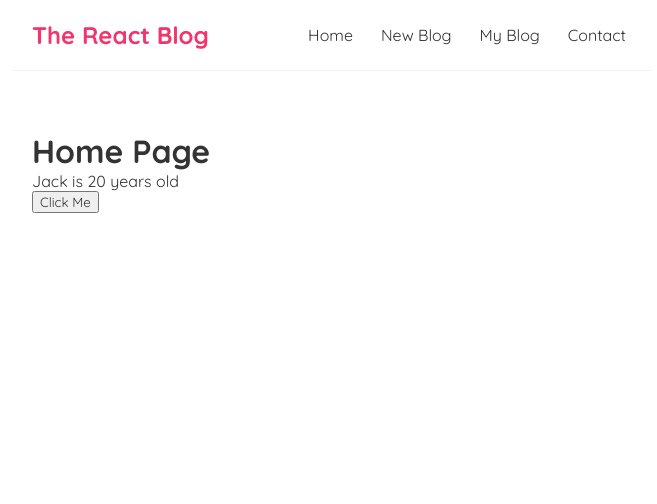
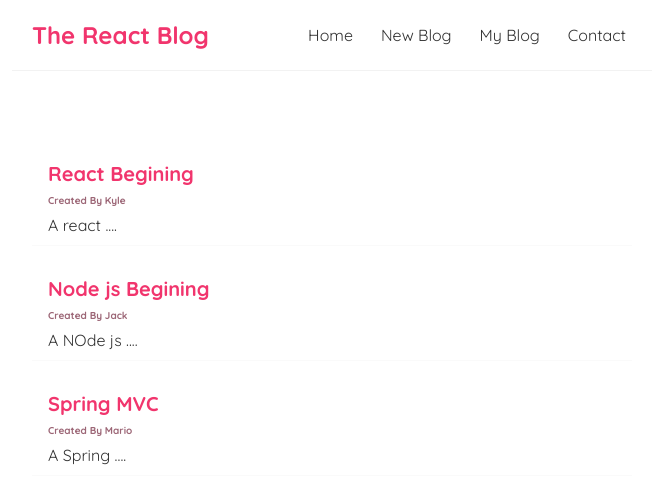
Before and after one commit to arindom38/React-Basic, a React (Create React App) app in the folder my-blog/: page / in a window 1280 px wide. Shown: the top 504 px of the page, without its empty margins (308-965 px from the left). Built offline with nearby package versions, Linux system fonts and the light colour scheme.

Commit message:
Output list using map

```diff
--- a/my-blog/src/Home.js
+++ b/my-blog/src/Home.js
@@ -1,20 +1,21 @@
 import { useState } from "react";
 
 const Home = () => {
-    //reactive value
-    const [name,setName] = useState("Jack") //initial value jack
-    const [age,setAge] = useState(20) //initial age 20
-
-    const handleClick = () => {
-        //change state on clik event
-        setName("Mario")
-        setAge(30)
-    }
+    //output lists
+    const [blogs,setBlog] = useState([
+        {title: "React Begining",body:"A react ....",author:"Kyle",id:1}, //an object
+        {title: "Node js Begining",body:"A NOde js ....",author:"Jack",id:2},
+        {title: "Spring MVC",body:"A Spring ....",author:"Mario",id:3},
+    ])
     return (
         <div className="home">
-            <h1>Home Page</h1>
-            <p>{name} is {age} years old</p>
-            <button onClick={handleClick}>Click Me</button>
+            {blogs.map(blog => (
+                <div className="blog-preview" key={blog.id}>
+                    <h2>{blog.title}</h2>
+                    <h4>Created By {blog.author}</h4>
+                    <p>{blog.body}</p>
+                </div>
+            ))}
         </div>
      );
 }
--- a/my-blog/src/index.css
+++ b/my-blog/src/index.css
@@ -33,3 +33,24 @@
   margin: 40px auto;
   padding: 20px;
 }
+
+/* blog previews / list */
+.blog-preview {
+  padding: 10px 16px;
+  margin: 20px 0;
+  border-bottom: 1px solid #fafafa;
+}
+.blog-preview:hover {
+  box-shadow: 1px 3px 5px rgba(0,0,0,0.1);
+}
+.blog-preview h2 {
+  font-size: 20px;
+  color: #f1356d;
+  margin-bottom: 8px;
+}
+
+.blog-preview h4 {
+  font-size: 10px;
+  color: #9c6676;
+  margin-bottom: 8px;
+}
```
